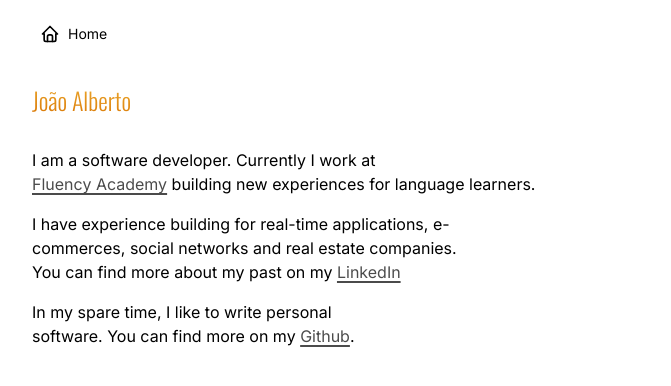
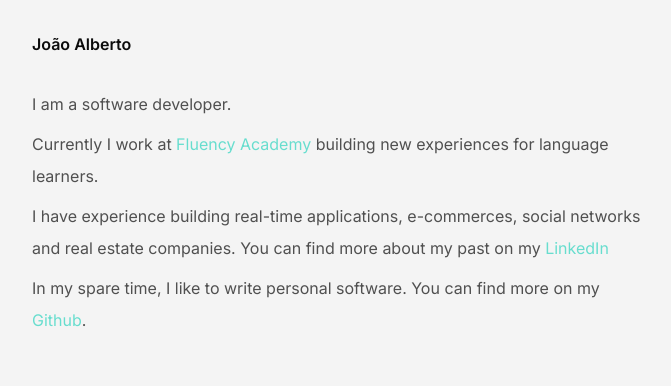
Before and after one commit to joaoalberto-dev/joaoalberto.dev, a Next.js app: page / in a window 1280 px wide. Shown: the top 386 px of the page, without its empty margins (301-972 px from the left). Built offline with nearby package versions, Linux system fonts and the light colour scheme.

Commit message:
chore: changes

```diff
--- a/src/app/layout.tsx
+++ b/src/app/layout.tsx
@@ -1,14 +1,9 @@
-import { cn } from "@/utils/cn";
 import "./globals.css";
 
+import { cn } from "@/utils/cn";
+
 import type { Metadata } from "next";
-import { Inter, Oswald } from "next/font/google";
-import { Navbar } from "@/components/navbar";
-
-const oswald = Oswald({
-  subsets: ["latin"],
-  variable: "--font-title",
-});
+import { Inter } from "next/font/google";
 
 const inter = Inter({
   subsets: ["latin"],
@@ -26,15 +21,19 @@ export default function RootLayout({
 }>) {
   return (
     <html lang="en">
+      <head>
+        <meta
+          name="viewport"
+          content="width=device-width, initial-scale=1, viewport-fit=cover"
+        />
+      </head>
       <body
         className={cn(
-          "bg-light text-dark dark:bg-dark dark:text-light max-w-[64ch] mx-auto px-4 pt-4",
-          inter.className,
-          oswald.variable
+          "bg-light text-dark dark:bg-dark dark:text-light",
+          inter.className
         )}
       >
-        <Navbar />
-        {children}
+        <div className="max-w-[64ch] mx-auto pt-8 px-4">{children}</div>
       </body>
     </html>
   );
--- a/src/app/page.tsx
+++ b/src/app/page.tsx
@@ -3,25 +3,28 @@ import { Title } from "@/components/title";
 
 export default function Home() {
   return (
-    <main className="pt-8">
-      <Title className="mb-8">João Alberto</Title>
-      <p className="text-balance mb-4">
-        I am a software developer. Currently I work at{" "}
+    <main>
+      <Title>João Alberto</Title>
+      <div className="space-y-2 opacity-70 mt-8">
+        <p className="leading-loose">I am a software developer.</p>
+        <p className="leading-loose">
+          Currently I work at&nbsp;
           <Link href="https://fluency.io/">Fluency Academy</Link> building new
           experiences for language learners.
         </p>
-      <p className="text-balance mb-4">
-        I have experience building for real-time applications, e-commerces,
-        social networks and real estate companies. You can find more about my
-        past on my{" "}
+        <p className="leading-loose">
+          I have experience building real-time applications, e-commerces, social
+          networks and real estate companies. You can find more about my past on
+          my&nbsp;
           <Link href="https://www.linkedin.com/in/joaoalberto-dev/">
             LinkedIn
           </Link>
         </p>
-      <p className="text-balance mb-4">
+        <p className="leading-loose">
           In my spare time, I like to write personal software. You can find more
           on my <Link href="https://github.com/joaoalberto-dev">Github</Link>.
         </p>
+      </div>
     </main>
   );
 }
--- a/src/components/link.tsx
+++ b/src/components/link.tsx
@@ -12,7 +12,7 @@ function Link({ children, href, ...props }: LinkProps) {
     <NextLink
       {...props}
       className={cn(
-        "whitespace-nowrap opacity-70 decoration-2 underline-offset-[3px] hover:opacity-100 transition-opacity underline ",
+        "decoration-2 underline-offset-[3px] text-accent",
         props.className
       )}
       href={href}
--- a/src/components/title.tsx
+++ b/src/components/title.tsx
@@ -7,16 +7,7 @@ type TitleProps = HTMLAttributes<HTMLHeadingElement> & {
 };
 
 function Title({ children, className }: TitleProps) {
-  return (
-    <h1
-      className={cn(
-        "font-title text-2xl font-light bg-gradient-to-tr from-amber-600 to-amber-300 text-transparent bg-clip-text",
-        className
-      )}
-    >
-      {children}
-    </h1>
-  );
+  return <h1 className={cn("font-semibold", className)}>{children}</h1>;
 }
 
 export { Title };
--- a/tailwind.config.ts
+++ b/tailwind.config.ts
@@ -9,11 +9,9 @@ const config: Config = {
   theme: {
     extend: {
       colors: {
-        light: "#fff",
-        dark: "#000",
-      },
-      fontFamily: {
-        title: "var(--font-title)",
+        light: "rgba(244, 244, 244, 1)",
+        dark: "rgba(11, 11, 11, 1)",
+        accent: "#2dd4bf",
       },
     },
   },
```
Also changed, not shown: 1 other file (tests, documents, lock files or other folders). Lines whose indentation alone changed are shown as unchanged.
